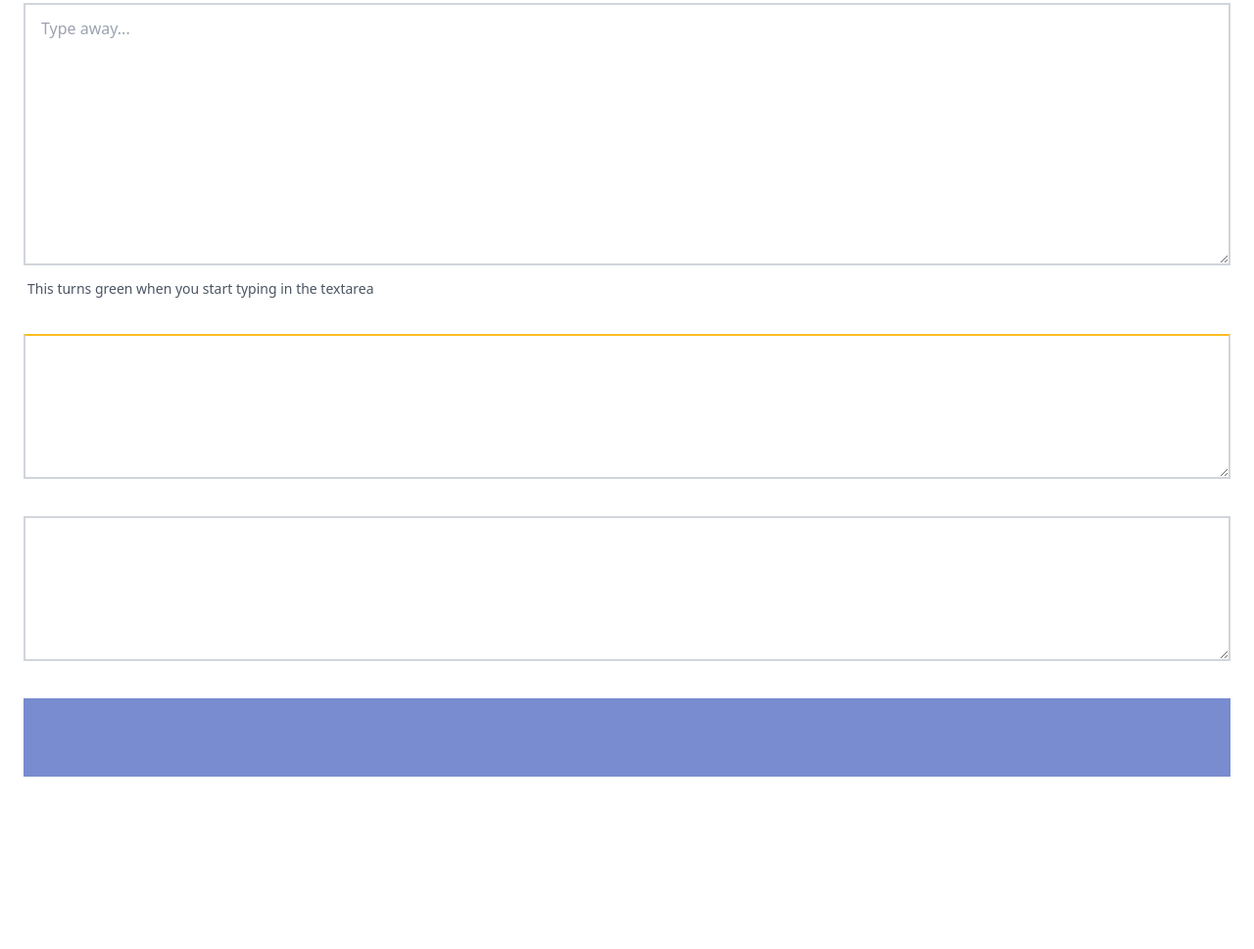
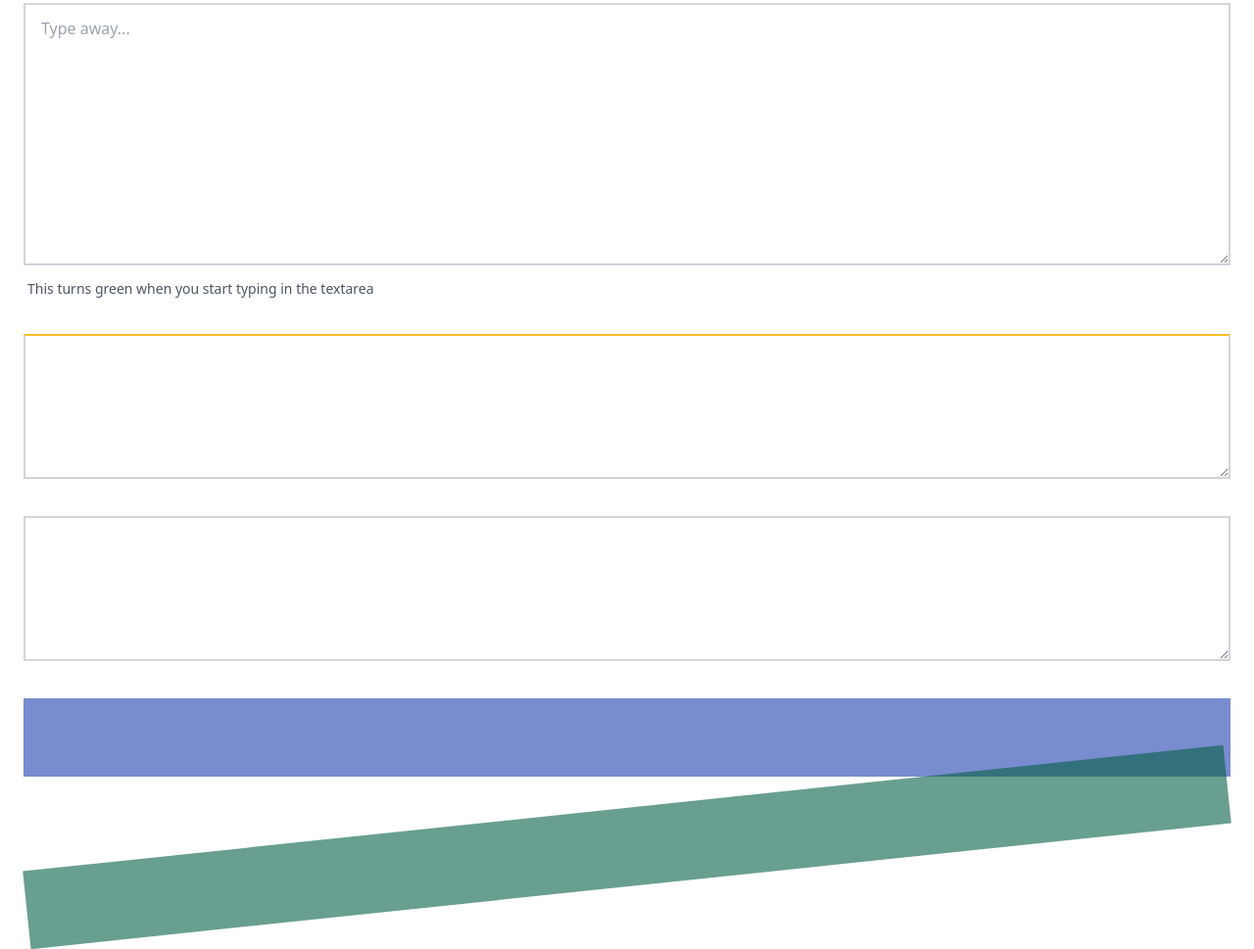
Before and after one commit to d3vkk/tailwindcss-2-transition, a plain HTML site: page pseudo-classes/index.html in a window 1280 px wide. Shown: the part 1913-2882 px from the top of the page at 98% size. Before the commit the page ends 2738 px from the top, so only its background shows below. Drawn offline with Linux system fonts and the light colour scheme.

Commit message:
feat: Simplified transform and filter classes

```diff
--- a/pseudo-classes/index.html
+++ b/pseudo-classes/index.html
@@ -83,6 +83,7 @@
                 class="w-full border-2 border-gray-300 caret-yellow-400 px-4 py-3 focus:outline-none focus:ring-1 focus-ring-yellow-400 focus:border-yellow-400"></textarea>
         </section>
         <section class="mb-8 h-20 w-full bg-blue-800/60"></section>
+        <section class="mb-8 h-20 w-full bg-green-800/60 -rotate-6 background-blur-sm"></section>
 
     </body>
 </html>
```
Also changed, not shown: pseudo-classes/build/tailwind.css.
